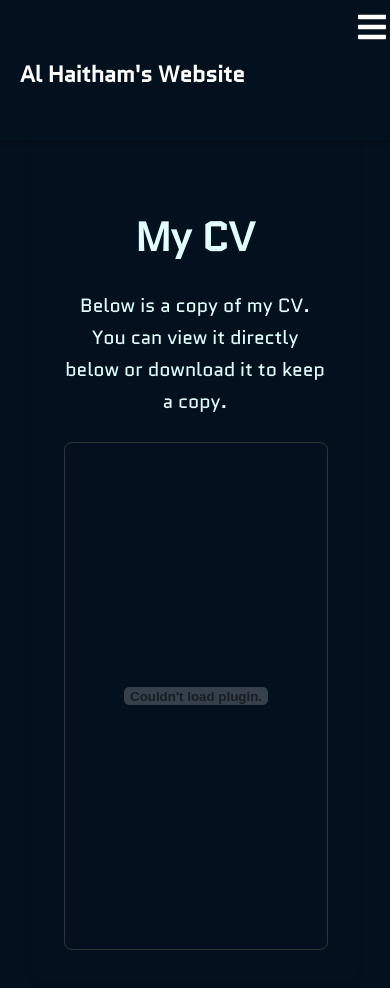
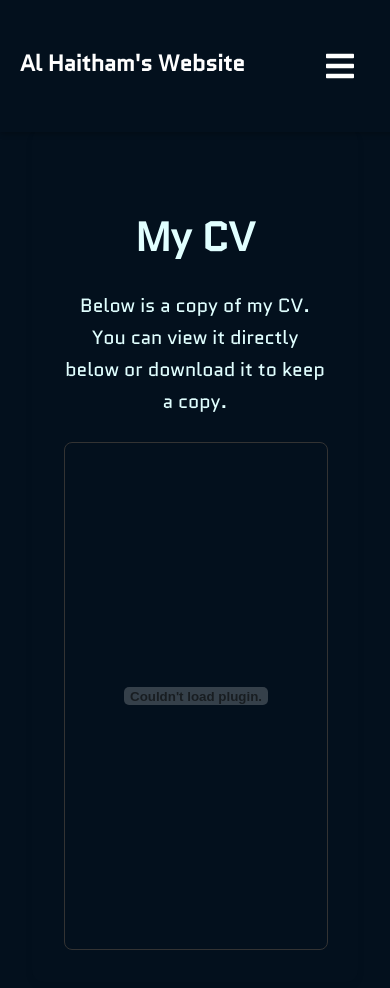
Before and after one commit to AlHaitham04/Website, a React (Vite) app: page /#/cv in a window 390 px wide. Shown: the top 988 px of the page. Built offline with nearby package versions, Linux system fonts and the light colour scheme.

Commit message:
Prepare for GitHub Pages deployment

```diff
--- a/src/Components/sbf/sideBar.css
+++ b/src/Components/sbf/sideBar.css
@@ -2,7 +2,7 @@
     position: fixed;
     top: 0;
     width: 100%;
-    height: 7.5rem;
+    height: 7rem;
     background-color: rgb(3, 16, 29);
     padding: 10px 30px;
     box-shadow: 0 2px 5px rgba(0, 0, 0, 0.25);
@@ -17,6 +17,7 @@
     font-size: clamp(1.2rem, 3vw, 2.2rem);
     color: white;
     font-weight: 600;
+    margin-top: 0.5rem;
 }
 
 .menu-toggle {
@@ -27,6 +28,7 @@
     cursor: pointer;
     display: none;
     margin-right: 3rem;
+    margin-top: 0.5rem;
 }
 
 nav {
@@ -41,6 +43,7 @@ nav ul {
     justify-content: flex-end;
     align-items: center;
     gap: 2rem;
+    margin-top: 0.5rem;
 }
 
 .nav-item {
@@ -84,21 +87,15 @@ nav ul {
 /* ---------- MOBILE VIEW ---------- */
 @media screen and (max-width: 768px) {
     .nav-bar {
-        flex-direction: column;
-        align-items: flex-start;
         padding: 10px 20px;
     }
 
     .title {
         font-size: clamp(1.4rem, 5vw, 2rem);
-        margin-bottom: 0.5rem;
     }
 
     .menu-toggle {
         display: block;
-        align-self: flex-end;
-        margin-right: 1rem;
-        margin-bottom: 0.5rem;
     }
 
     nav {
@@ -106,37 +103,17 @@ nav ul {
         display: none;
         flex-direction: column;
         background-color: rgb(3, 16, 29);
-        /* ✅ solid background for dropdown */
-        border-top: 1px solid rgba(255, 255, 255, 0.1);
-        box-shadow: 0 4px 10px rgba(0, 0, 0, 0.3);
-        padding: 10px 0;
-        position: relative;
-        /* keeps it within navbar */
-        z-index: 999;
     }
 
     nav.active {
         display: flex;
-        animation: dropdownFade 0.3s ease;
-    }
-
-    @keyframes dropdownFade {
-        from {
-            opacity: 0;
-            transform: translateY(-10px);
-        }
-
-        to {
-            opacity: 1;
-            transform: translateY(0);
-        }
     }
 
     nav ul {
         flex-direction: column;
         align-items: flex-start;
-        width: 100%;
-        gap: 0.8rem;
+        gap: 0.6rem;
+
     }
 
     .nav-item {
@@ -145,23 +122,25 @@ nav ul {
 
     .nav-link {
         width: 100%;
+        display: flex;
+        align-items: center;
         justify-content: flex-start;
         padding: 12px 18px;
-        gap: 1rem;
-        border-radius: 0;
-    }
-
-    .nav-link:hover {
-        background-color: rgba(107, 229, 254, 0.15);
+        gap: 0.8rem;
+        line-height: 0.7;
     }
 
     .nav-icon {
-        font-size: 2rem;
+        font-size: 1.4rem;
+        flex-shrink: 0;
+        display: flex;
+        align-items: center;
+        justify-content: center;
     }
 
     .nav-text {
         opacity: 1 !important;
         visibility: visible !important;
-        font-size: 1.3rem;
+        font-size: 1rem;
     }
 }
```
